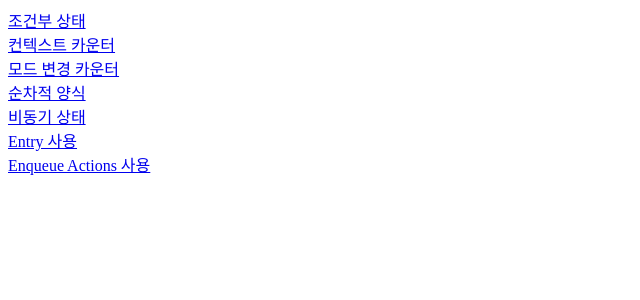
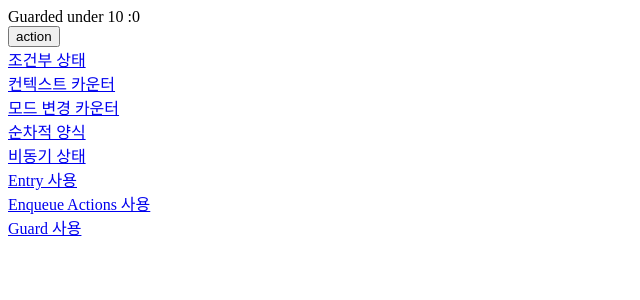
Before and after one commit to Han-D-Peter/xstate-test, a React (Vite) app: page /guardstate in a window 1280 px wide. Shown: the top 300 px of the page, without its empty margins (0-640 px from the left). Built offline with nearby package versions, Linux system fonts and the light colour scheme.

Commit message:
feat: guards

```diff
--- /dev/null
+++ b/src/pages/GuardState.tsx
@@ -0,0 +1,41 @@
+import { useMachine } from "@xstate/react";
+import { assign, createMachine } from "xstate";
+
+const guardState = createMachine(
+  {
+    initial: "INC",
+    context: {
+      count: 0,
+    },
+    states: {
+      INC: {
+        on: {
+          action: {
+            actions: assign({ count: ({ context }) => context.count + 1 }),
+            guard: "isValid",
+          },
+        },
+      },
+    },
+  },
+  {
+    guards: {
+      isValid: ({ context }) => {
+        return context.count < 10; // 10 미만이지만 9인순간엔 10 미만이므로 가드 통과하여 값이 10이 나옴
+      },
+    },
+  }
+);
+
+export default function GuardState() {
+  const [state, sendTo] = useMachine(guardState);
+
+  return (
+    <div>
+      <div>Guarded under 10 :{state.context.count}</div>
+      <div>
+        <button onClick={() => sendTo({ type: "action" })}>action</button>
+      </div>
+    </div>
+  );
+}
--- a/src/router.tsx
+++ b/src/router.tsx
@@ -3,6 +3,7 @@ import ConditionalState from "./pages/ConditionalState";
 import ContextCount from "./pages/ContextCount";
 import EnqueueActionState from "./pages/EnqueueActionState";
 import EntriedActionState from "./pages/EntriedActionState";
+import GuardState from "./pages/GuardState";
 import ModeChangeCount from "./pages/ModeChangeCount";
 import StepForm from "./pages/StepForm";
 
@@ -38,4 +39,9 @@ export const router = [
     path: "/enqueueactions",
     component: <EnqueueActionState />,
   },
+  {
+    name: "Guard 사용",
+    path: "/guardstate",
+    component: <GuardState />,
+  },
 ];
```
Also changed, not shown: 1 other file (tests, documents, lock files or other folders).
